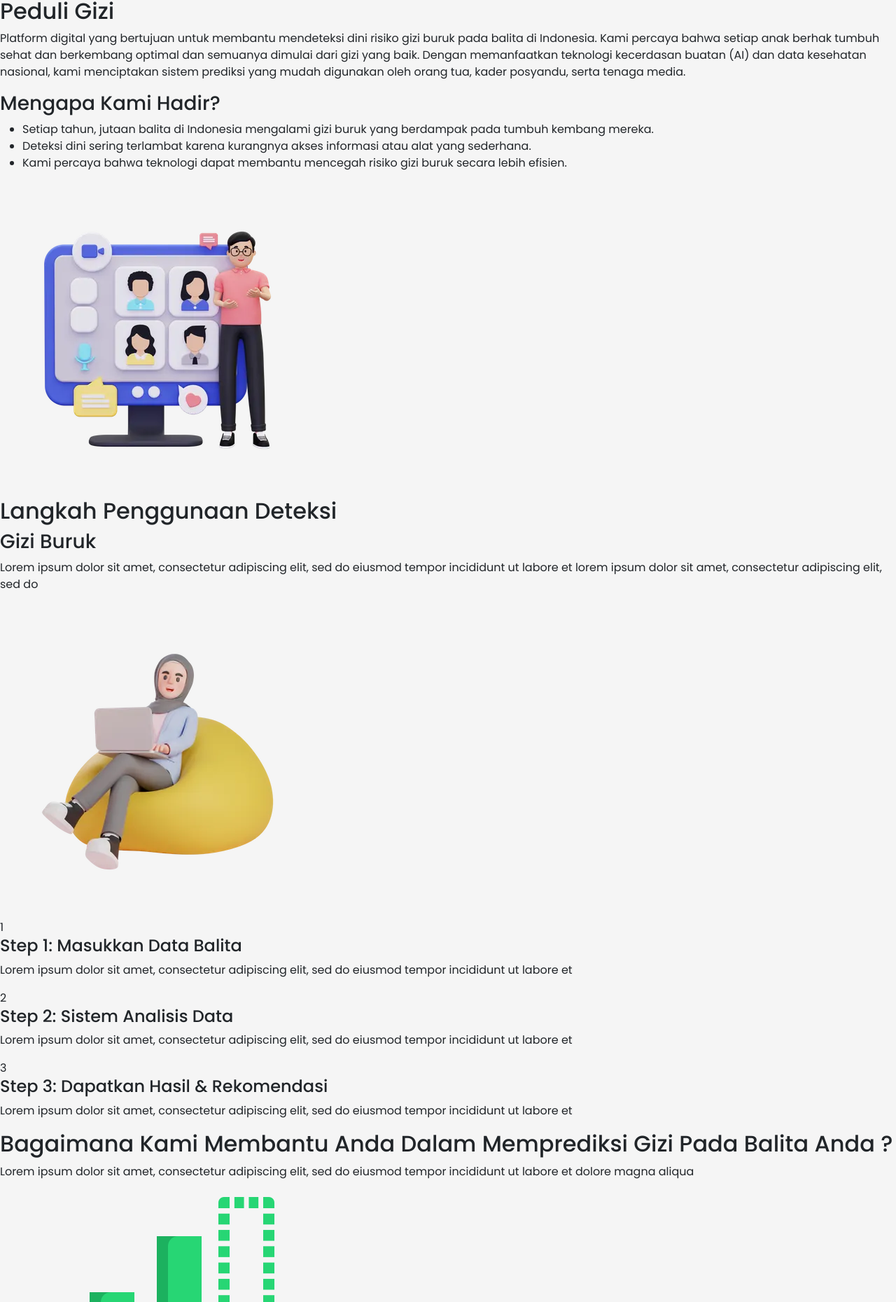
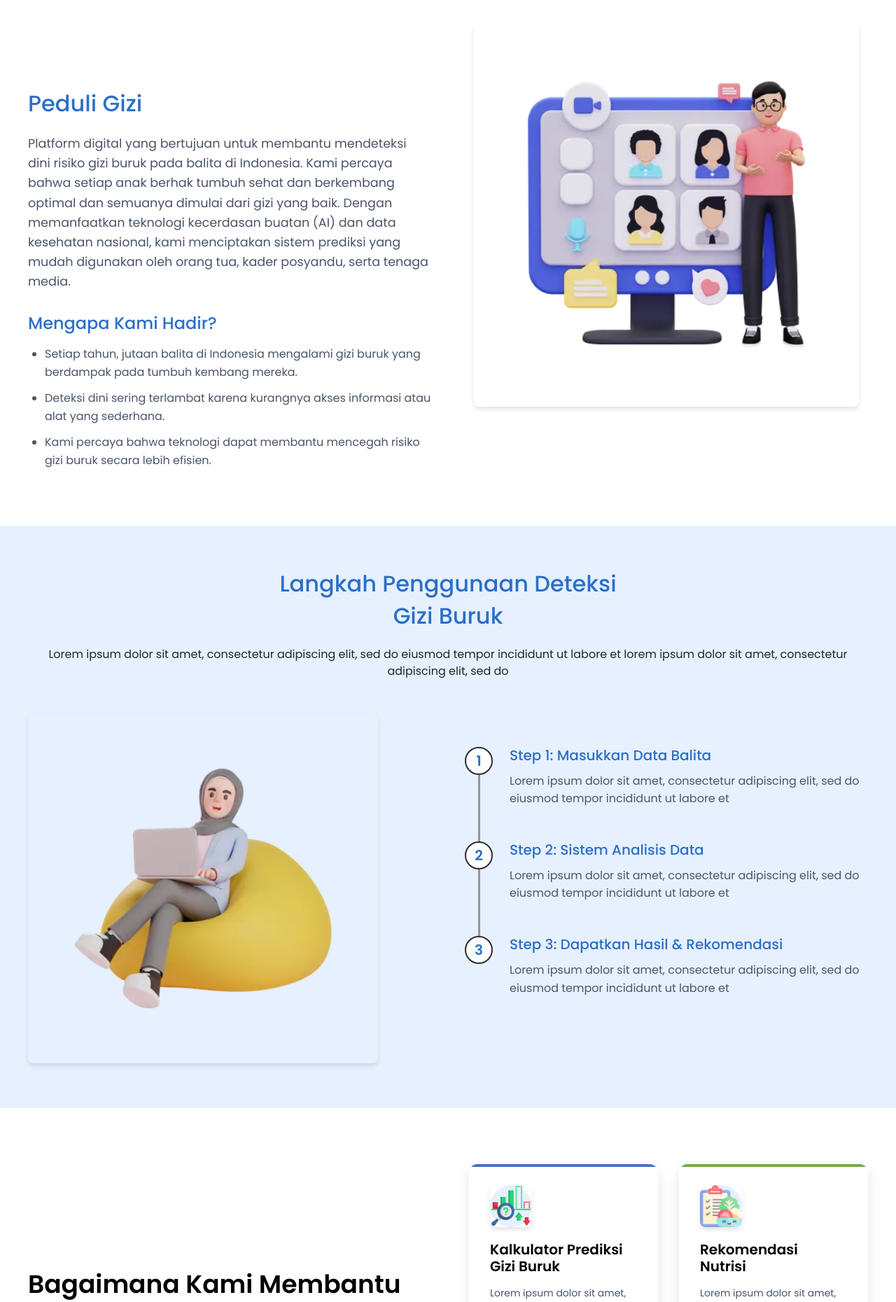
Before and after one commit to capstone-project-coding-camp/Frontend-capstone-project, a React (Vite) app: page / in a window 1280 px wide. Shown: the part 877-2737 px from the top of the page at 70% size. Built offline with nearby package versions, Linux system fonts and the light colour scheme.

Commit message:
Update HomePage.css

```diff
--- a/src/styles/HomePage.css
+++ b/src/styles/HomePage.css
@@ -47,15 +47,223 @@
 .hero-title {
   font-size: 55px;
   font-weight: 700;
-  color: #2C6FC7;
+  color: #000000;
   margin-bottom: 2rem;
   line-height: 1.5;
 }
 
 .hero-subtitle {
-  font-size: 20px;
+  font-size: 16px;
+  color: #343434;
+  margin-bottom: 2rem;
+}
+/* About Section Styles */
+.about-section {
+  padding: 4rem 2rem;
+  background-color: white;
+}
+
+.about-content {
+  max-width: 1200px;
+  margin: 0 auto;
+  display: flex;
+  align-items: flex-start;
+  gap: 3rem;
+}
+
+.about-text {
+  flex: 1;
+  padding-top: 50px;
+}
+
+.about-image {
+  flex: 1;
+  display: flex;
+  justify-content: center;
+}
+
+.about-img {
+  width: 550px;
+  height: 550px;
+  object-fit: cover;
+  border-radius: 8px;
+  box-shadow: 0 4px 6px rgba(0, 0, 0, 0.1);
+}
+
+.about-title {
+  font-size: 2rem;
   color: #2C6FC7;
+  margin-bottom: 1.5rem;
+}
+
+.about-description {
+  font-size: 1.1rem;
+  line-height: 1.6;
+  color: #4a5568;
   margin-bottom: 2rem;
+}
+
+/* Updated Why Us section - removed card styling */
+.why-us {
+  margin-top: 2rem;
+}
+
+.why-us-title {
+  font-size: 1.5rem;
+  color: #2C6FC7;
+  margin-bottom: 1rem;
+}
+
+.why-us-list {
+  padding-left: 1.5rem;
+  list-style-type: disc; /* Ensure bullets are visible */
+}
+
+.why-us-list li {
+  margin-bottom: 0.75rem;
+  line-height: 1.6;
+  color: #4a5568;
+}
+
+/* Steps Section Styles */
+.steps-section {
+  padding: 4rem 2rem;
+  background-color: #E6F0FF;
+}
+
+.steps-list {
+  flex: 1;
+  position: relative; /* For the connecting line */
+}
+
+.step-item {
+  display: flex;
+  gap: 1.5rem;
+  margin-bottom: 2rem;
+  position: relative; /* For the connecting line */
+}
+
+.step-number {
+  width: 40px;
+  height: 40px;
+  background-color: white;
+  color: #2C6FC7; /* Blue text */
+  border: 2px solid #2e2e2f; /* Blue border */
+  border-radius: 50%;
+  display: flex;
+  align-items: center;
+  justify-content: center;
+  font-size: 1.25rem;
+  font-weight: bold;
+  flex-shrink: 0;
+  z-index: 2; /* Ensure numbers appear above the connecting line */
+}
+
+/* Connecting vertical line */
+.step-item:not(:last-child)::after {
+  content: '';
+  position: absolute;
+  left: 19px; /* Half of the circle width */
+  top: 40px; /* Bottom of the circle */
+  height: calc(100% + 1rem); /* Extend to next circle */
+  width: 3px;
+  background-color: #939393;
+  z-index: 1;
+}
+
+.step-text {
+  flex: 1;
+}
+
+.step-title {
+  font-size: 1.25rem;
+  color: #2C6FC7;
+  margin-bottom: 0.75rem;
+}
+
+.step-description {
+  font-size: 1rem;
+  color: #4a5568;
+  line-height: 1.6;
+}
+
+/* Remove the old divider */
+.step-divider {
+  display: none;
+}
+
+.steps-container {
+  max-width: 1200px;
+  margin: 0 auto;
+}
+
+.steps-header {
+  text-align: center;
+  margin-bottom: 3rem;
+}
+
+.steps-main-title {
+  font-size: 2rem;
+  color: #2C6FC7;
+  margin-bottom: 0.5rem;
+}
+
+.steps-subtitle {
+  font-size: 2rem;
+  color: #2C6FC7;
+  margin-bottom: 1.5rem;
+}
+
+/* .steps-description {
+  font-size: 1.1rem;
+  color: #4a5568;
+  max-width: 800px;
+  margin: 0 auto;
+  line-height: 1.6;
+} */
+
+.steps-content {
+  display: flex;
+  align-items: center;
+  gap: 3rem;
+}
+
+.steps-image {
+  flex: 1;
+}
+
+.step-img {
+  width: 100%;
+  max-width: 500px;
+  height: auto;
+  border-radius: 8px;
+  box-shadow: 0 4px 6px rgba(0, 0, 0, 0.1);
+}
+
+.steps-list {
+  flex: 1;
+}
+
+.step-item {
+  margin-bottom: 2rem;
+}
+
+.step-title {
+  font-size: 1.25rem;
+  color: #2C6FC7;
+  margin-bottom: 0.75rem;
+}
+
+.step-description {
+  font-size: 1rem;
+  color: #4a5568;
+  line-height: 1.6;
+}
+
+.step-divider {
+  height: 1px;
+  background-color: #e2e8f0;
+  margin: 1.5rem 0;
 }
 
 .cta-buttons {
@@ -80,9 +288,9 @@
 }
 
 .cta-button.primary:hover {
-  background-color: #3a7bc8;
-  transform: translateY(-2px);
-  box-shadow: 0 4px 8px rgba(0, 0, 0, 0.1);
+  background-color: white;
+  color: #4472C6;
+  border: 2px solid #4472C6;
 }
 
 .cta-button.secondary {
@@ -92,12 +300,13 @@
 }
 
 .cta-button.secondary:hover {
-  background-color: #f7fafc;
-  transform: translateY(-2px);
+  background-color: #3a7bc8;
+  color : white;
 }
 
 .auth-prompt {
-  padding: 2rem;
+  margin-top: 50px;
+  padding: 1rem;
   text-align: center;
   background-color: #4472C6;
   border-top: 1px solid #e2e8f0;
@@ -108,6 +317,119 @@
   margin: 0 auto;
   color: #ffffff;
   line-height: 1.6;
+}
+
+/* Features Section Styles */
+.features-section {
+  padding: 80px 20px;
+  background-color: white;
+}
+
+.features-container {
+  max-width: 1200px;
+  margin: 0 auto;
+}
+
+.features-content {
+  display: flex;
+  align-items: flex-start;
+  gap: 60px;
+}
+
+.features-text {
+  flex: 1;
+  position: relative; /* atau hapus line position sama sekali */
+  align-self: flex-start; /* Untuk alignment ke atas */
+}
+
+.features-cards {
+  flex: 1;
+  display: grid;
+  grid-template-columns: repeat(2, 1fr);
+  gap: 30px;
+}
+
+.features-main-title {
+  font-size: 36px;
+  color: #000000;
+  margin-top: 150px;
+  font-weight: 700;
+}
+
+.features-description {
+  font-size: 18px;
+  color: #4a5568;
+  line-height: 1.7;
+  margin-top: 40px;
+}
+
+.feature-card {
+  background-color: #ffffff;
+  border-radius: 12px;
+  padding: 30px;
+  box-shadow: 0 8px 20px rgba(0, 0, 0, 0.1);
+  transition: transform 0.3s ease, box-shadow 0.3s ease;
+  position: relative;
+  overflow: hidden;
+}
+
+/* Colored top borders */
+.feature-card::before {
+  content: '';
+  position: absolute;
+  top: 0;
+  left: 0;
+  right: 0;
+  height: 4px;
+}
+
+/* Different colors for each card */
+.feature-card:nth-child(1)::before {
+  background-color: #4472C6; /* Blue */
+}
+
+.feature-card:nth-child(2)::before {
+  background-color: #70AD47; /* Green */
+}
+
+.feature-card:nth-child(3)::before {
+  background-color: #FFC000; /* Yellow */
+}
+
+.feature-card:nth-child(4)::before {
+  background-color: #ED7D31; /* Orange */
+}
+
+.feature-card:hover {
+  transform: translateY(-5px);
+  box-shadow: 0 12px 24px rgba(0, 0, 0, 0.15);
+}
+
+.feature-icon {
+  width: 60px;
+  height: 60px;
+  background-color: #E6F0FF;
+  color: #2C6FC7;
+  border-radius: 50%;
+  display: flex;
+  align-items: center;
+  justify-content: center;
+  font-size: 24px;
+  font-weight: 700;
+  margin-bottom: 20px;
+}
+
+.feature-title {
+  font-size: 20px;
+  color: #000000;
+  margin-bottom: 15px;
+  font-weight: 600;
+}
+
+.feature-description {
+  font-size: 14px;
+  color: #4a5568;
+  line-height: 1.7;
 }
 
 /* Responsive Design */
```
